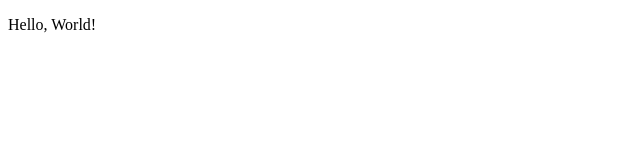
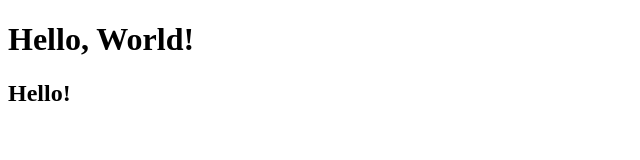
Before and after one commit to astashneva/test, a website: page index.html in a window 1280 px wide. Shown: the whole page, without its empty margins (0-640 px from the left). Drawn offline with Linux system fonts and the light colour scheme.

Commit message:
index.html mod

```diff
--- a/index.html
+++ b/index.html
@@ -6,7 +6,8 @@
     <title>Document</title>
 </head>
 <body>
-    <p>Hello, World!</p>
+    <h1>Hello, World!</h1>
+    <h2>Hello!</h2>
 
     <!-- <script>
         alert(1);
```
